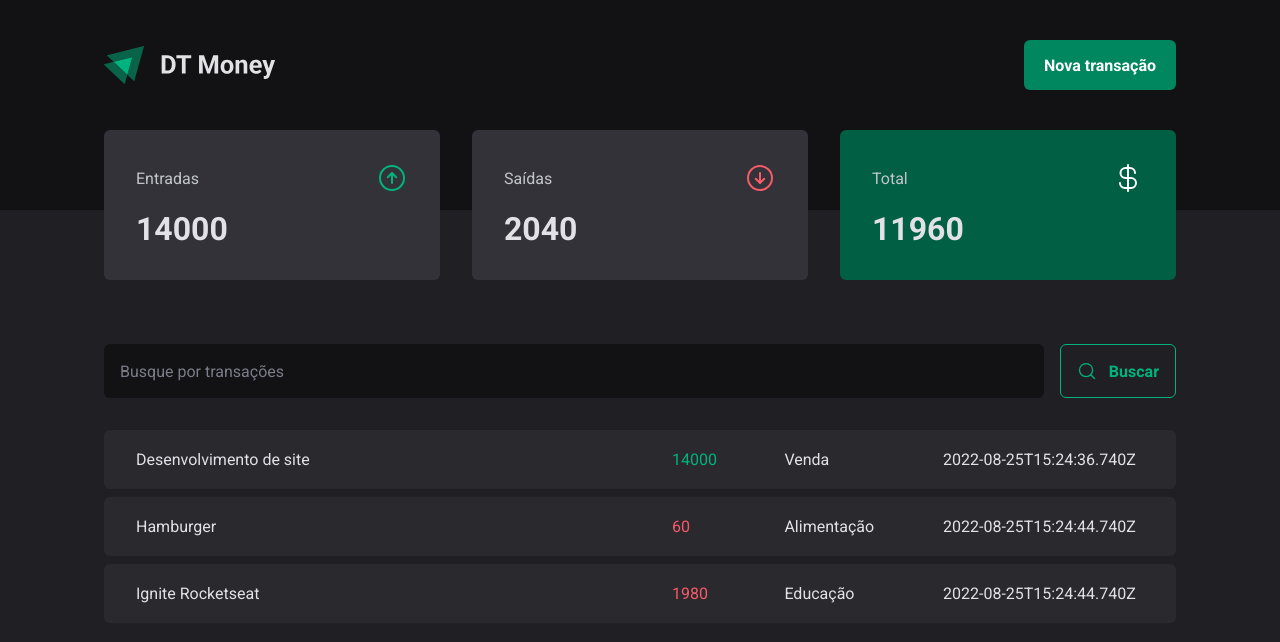
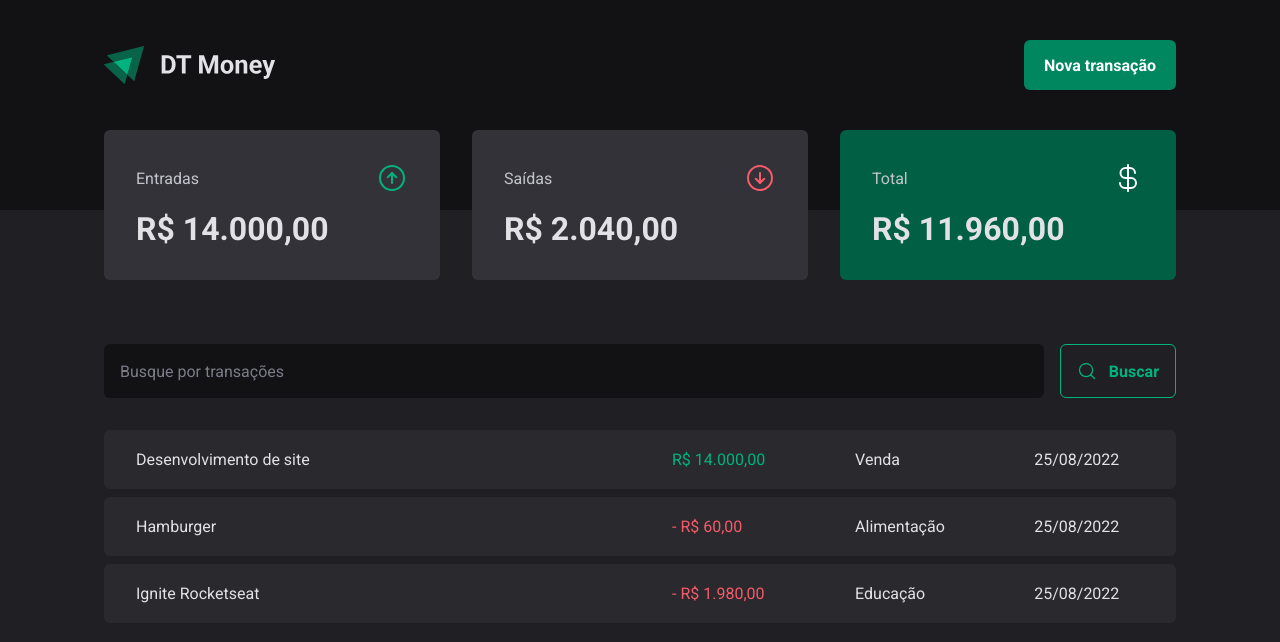
Before and after one commit to fillipeags/dt-money, a React (Vite) app: page / in a window 1280 px wide. Shown: the top 642 px of the page. Built offline with nearby package versions, Linux system fonts and the light colour scheme; data requests are answered from the project's data file.

Commit message:
feat: format values

```diff
--- a/src/components/Summary/index.tsx
+++ b/src/components/Summary/index.tsx
@@ -1,6 +1,7 @@
 import { ArrowCircleDown, ArrowCircleUp, CurrencyDollar } from "phosphor-react";
 import { useContext } from "react";
 import { TransactionsContext } from "../../contexts/TransactionsContext";
+import { priceFormatter } from "../../utils/formatter";
 import { SummaryCard, SummaryContainer } from "./styles";
 
 export function Summary() {
@@ -25,7 +26,7 @@
           <span>Entradas</span>
           <ArrowCircleUp size={32} color="#00b37e" />
         </header>
-        <strong>{summary.income}</strong>
+        <strong>{priceFormatter.format(summary.income)}</strong>
       </SummaryCard>
 
       <SummaryCard>
@@ -33,7 +34,7 @@
           <span>Saídas</span>
           <ArrowCircleDown size={32} color="#f75a68" />
         </header>
-        <strong>{summary.outcome}</strong>
+        <strong>{priceFormatter.format(summary.outcome)}</strong>
       </SummaryCard>
 
       <SummaryCard variant="green">
@@ -41,7 +42,7 @@
           <span>Total</span>
           <CurrencyDollar size={32} color="#fff" />
         </header>
-        <strong>{summary.total}</strong>
+        <strong>{priceFormatter.format(summary.total)}</strong>
       </SummaryCard>
 
     </SummaryContainer>
--- a/src/pages/Transactions/index.tsx
+++ b/src/pages/Transactions/index.tsx
@@ -2,6 +2,7 @@
 import { Header } from "../../components/Header";
 import { Summary } from "../../components/Summary";
 import { TransactionsContext } from "../../contexts/TransactionsContext";
+import { dateFormatter, priceFormatter } from "../../utils/formatter";
 import { SearchForm } from "./components/SearchForm";
 import { PriceHighlight, TransactionsContainer, TransactionsTable } from "./styles";
 
@@ -23,11 +24,13 @@
               <tr key={id}>
                 <td width="50%">{description}</td>
                 <td>
-                  <PriceHighlight variant={type}>{price}
+                  <PriceHighlight variant={type}>
+                    {type === 'outcome' && '- '}
+                    {priceFormatter.format(price)}
                   </PriceHighlight>
                 </td>
                 <td>{category}</td>
-                <td>{createdAt}</td>
+                <td>{dateFormatter.format(new Date(createdAt))}</td>
               </tr>
             ))}
 
--- /dev/null
+++ b/src/utils/formatter.ts
@@ -0,0 +1,6 @@
+export const dateFormatter = new Intl.DateTimeFormat('pt-BR');
+
+export const priceFormatter = new Intl.NumberFormat('pt-BR', {
+  style: 'currency',
+  currency: 'BRL',
+})
```
